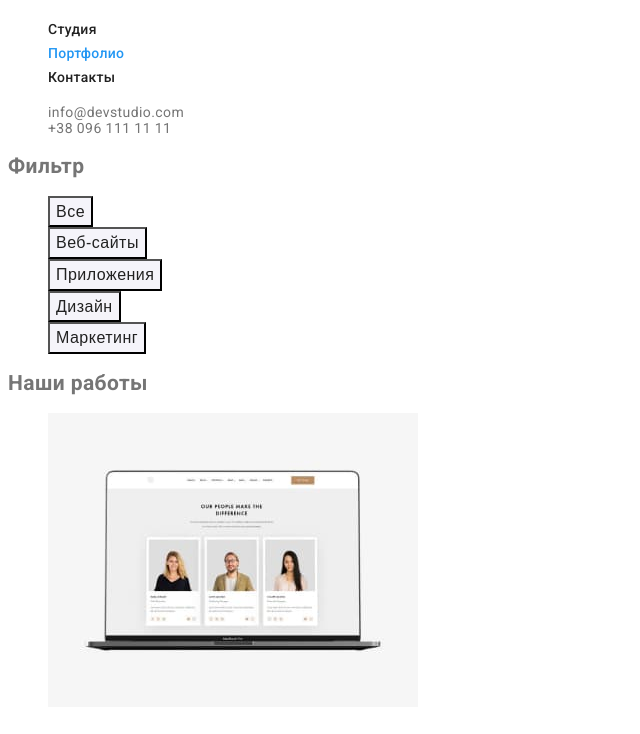
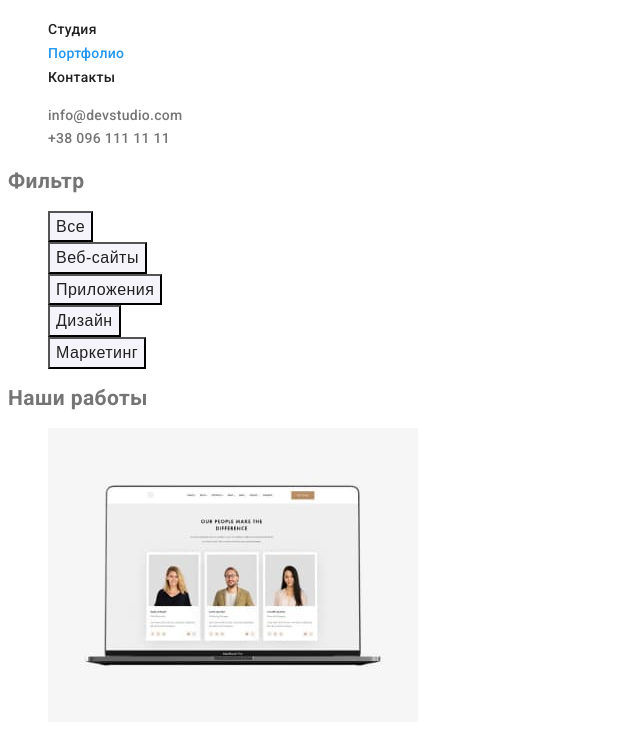
Before and after one commit to PavelBazilevich/-goit-markup-hw-02, a plain HTML site: page portfolio.html in a window 1280 px wide. Shown: the part 48-782 px from the top of the page, without its empty margins (0-640 px from the left). Drawn offline with Linux system fonts and the light colour scheme.

Commit message:
Пофиксил ошибки

```diff
--- a/css/styles.css
+++ b/css/styles.css
@@ -79,7 +79,7 @@ color:#212121
     color: var(--accent-color-text);
 }
 .site-nav,
-.navigation{
+.contacts{
 font-weight: 500;
 font-size: 14px;
 line-height: 1.7;
--- a/portfolio.html
+++ b/portfolio.html
@@ -9,7 +9,7 @@
 <link rel="stylesheet" href="./css/styles.css">
 </head>
 <body>
-     <header class="header">
+     <header>
 <nav class="site-nav">
     <a href="./index.html">
         <span class="first-name">Web</span>
@@ -29,7 +29,7 @@
 </div>
 </header>
 <main>
-<section>
+ <section>
     <h1 class="filter">Фильтр</h1>
     <ul>
         <li><button type="button" class="filter-items">Все</button></li>
@@ -38,8 +38,8 @@
         <li><button type="button" class="filter-items">Дизайн</button></li>
         <li><button type="button" class="filter-items">Маркетинг</button></li>
     </ul>
-</section>
-<section>
+ </section>
+ <section>
     <h2 class="work">Наши работы</h2>
     <ul class="filter-card">
         <li>
@@ -103,7 +103,7 @@
             </a>
         </li>
     </ul>
-</section>
+ </section>
 </main>
 
 <footer class="bottom-of-page">
```
Also changed, not shown: index.html (+2 -2 lines).
